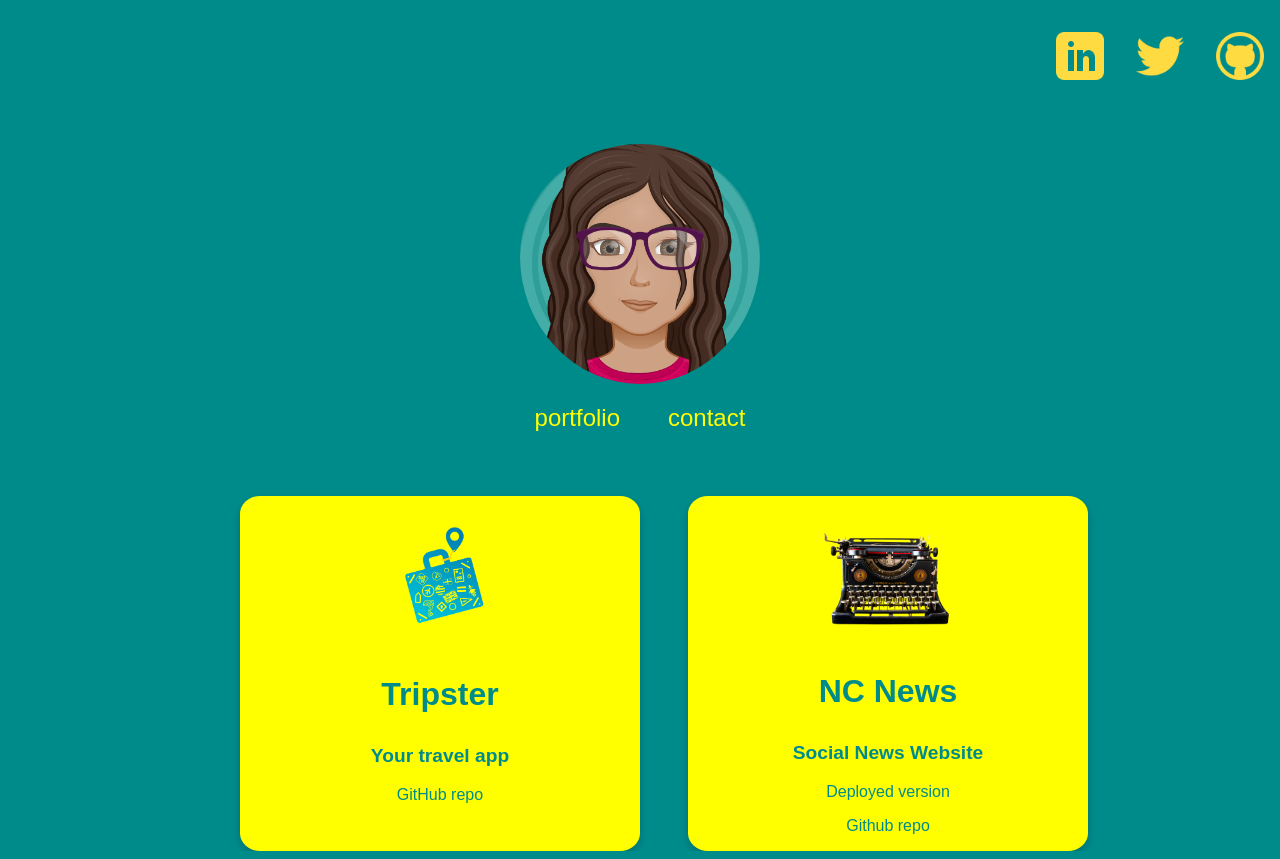
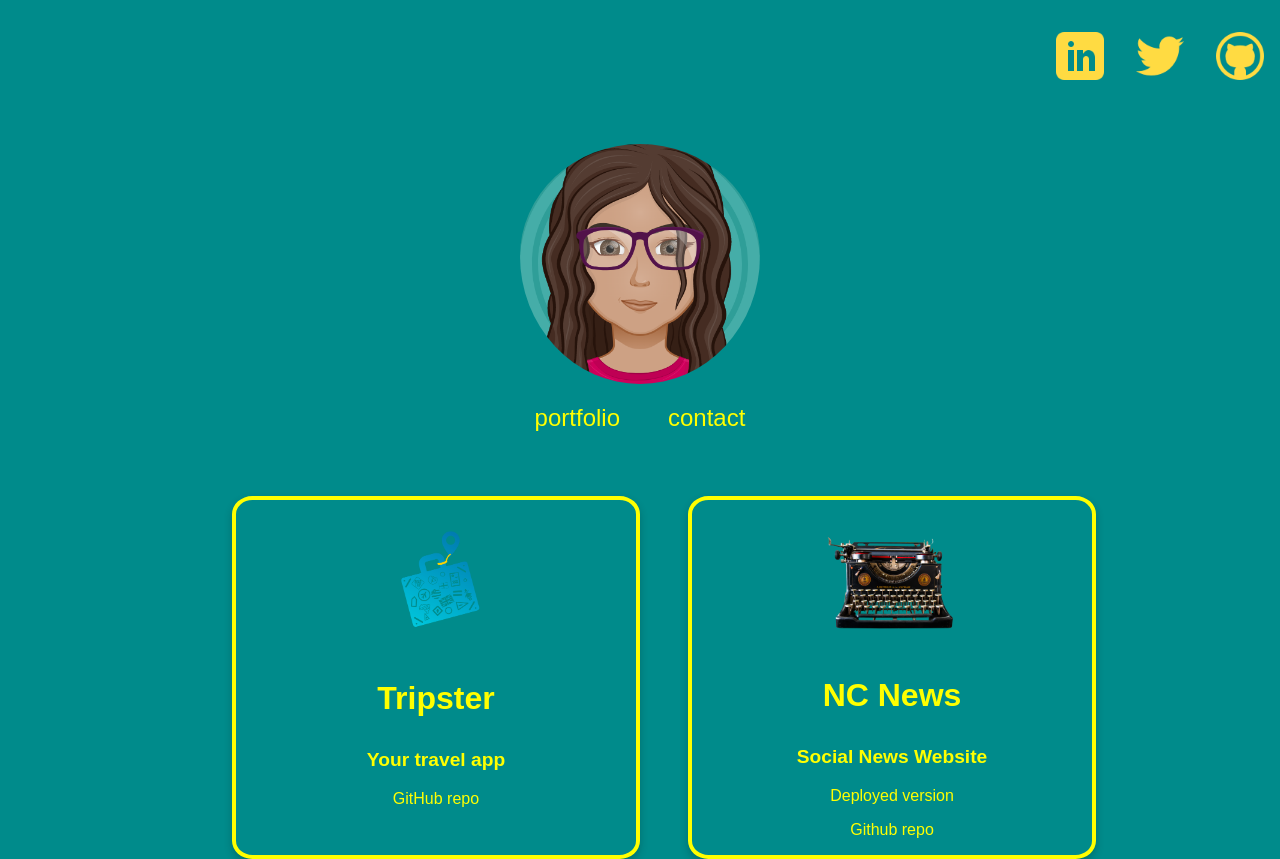
Before and after one commit to ixesta/Ixesta, a React (Create React App) app: page /portfolio in a window 1280 px wide. Built offline with nearby package versions, Linux system fonts and the light colour scheme.

Commit message:
border to portfolio cards

```diff
--- a/src/App.css
+++ b/src/App.css
@@ -33,9 +33,11 @@ a:hover {
     box-shadow: 0 4px 8px 0 rgba(0,0,0,0.2);
     transition: 0.3s;
     width: 25em;
-    background-color:yellow;
+    background-color:darkcyan;
     border-radius: 5%;
     margin-left: 3em;
+    border: .3em solid yellow;
+
 
 }
 
@@ -60,21 +62,21 @@ a:hover {
 .card-name {
     font-size: 2em;
     font-weight: bold;
-    color: darkcyan;
+    color: yellow;
 }
 
 .card-description {
     font-size: 1.2em;
     font-weight: bold;
-    color: darkcyan;
+    color: yellow;
 }
 .card-reveal {
-    color: darkcyan;
+    color: yellow;
 
 }
 
 .card-text {
-        color: darkcyan;
+        color: yellow;
 
 }
 
```
